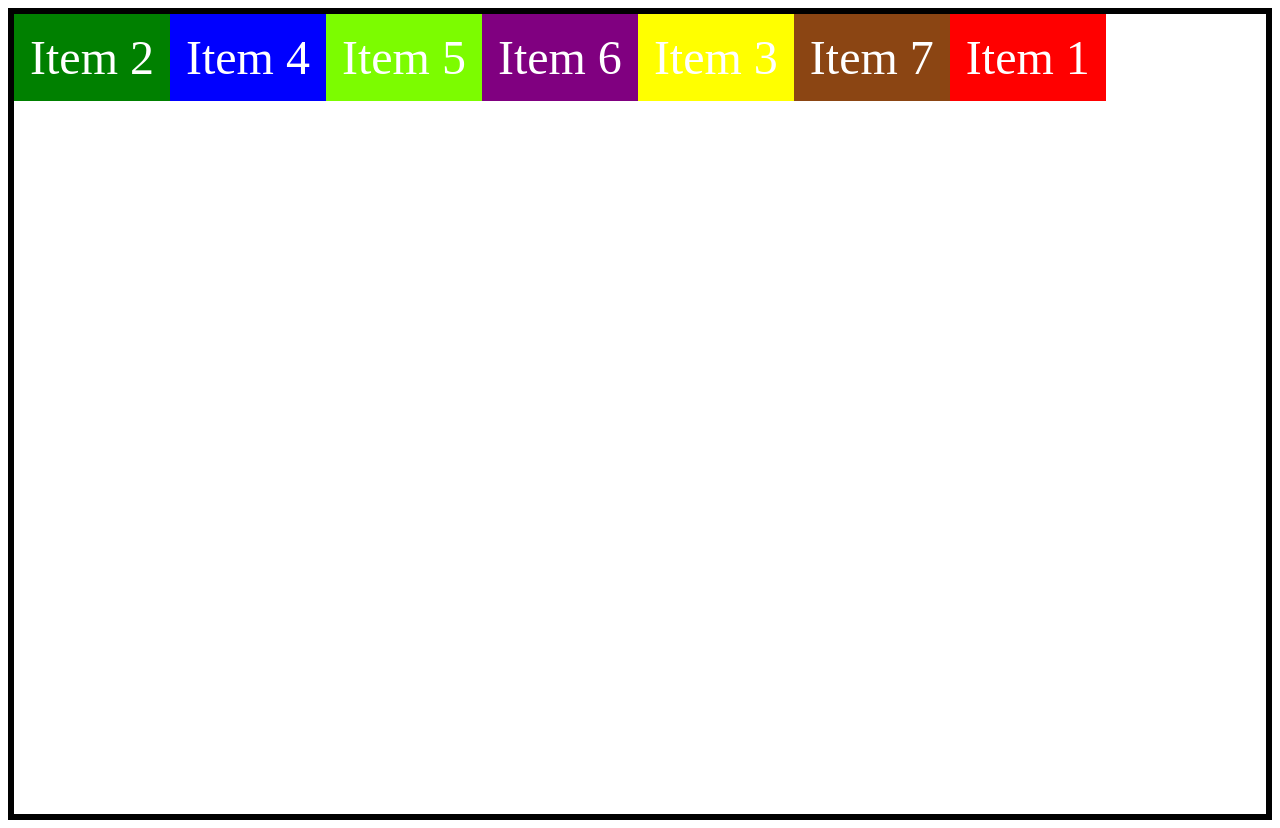
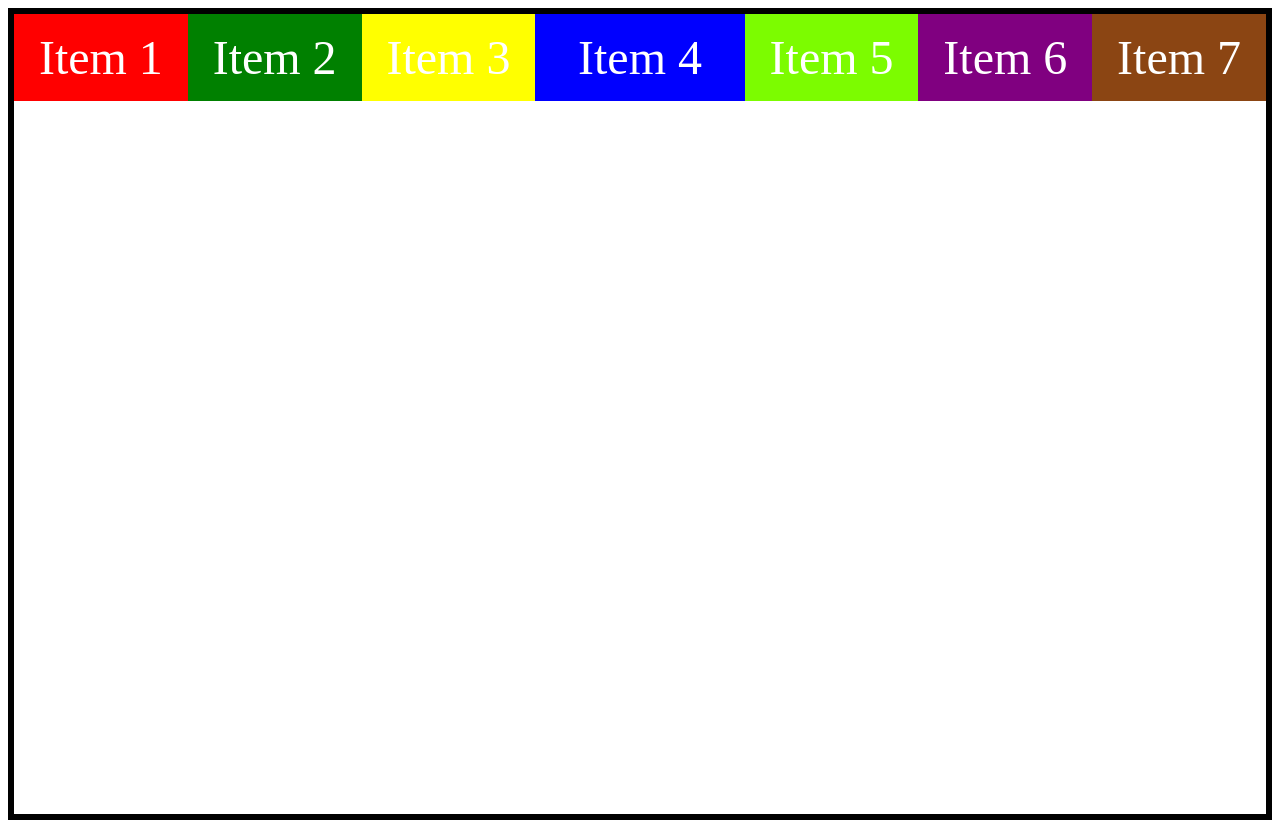
Before and after one commit to alibayramli/css-flexbox, a plain HTML site: page index.html in a window 1280 px wide. Drawn offline with Linux system fonts and the light colour scheme.

Commit message:
Check flex-grow property

```diff
--- a/styles.css
+++ b/styles.css
@@ -10,20 +10,21 @@
     padding: 1rem;
     color: white;
     font-size: 3rem;
+    flex-grow: 1; /* all subitems grow evenly */
 }
 .item-1 {
     background-color: red;
-    order: 2;
 }
 .item-2 {
     background-color: green;
+    flex-grow: 1;
 }
 .item-3 {
     background-color: yellow;
-    order: 1;
 }
 .item-4 {
     background-color: blue  ;
+    flex-grow: 3;
 }
 .item-5 {
     background-color: lawngreen  ;
@@ -33,5 +34,4 @@
 }
 .item-7 {
     background-color: saddlebrown;
-    order: 1;
 }
```
